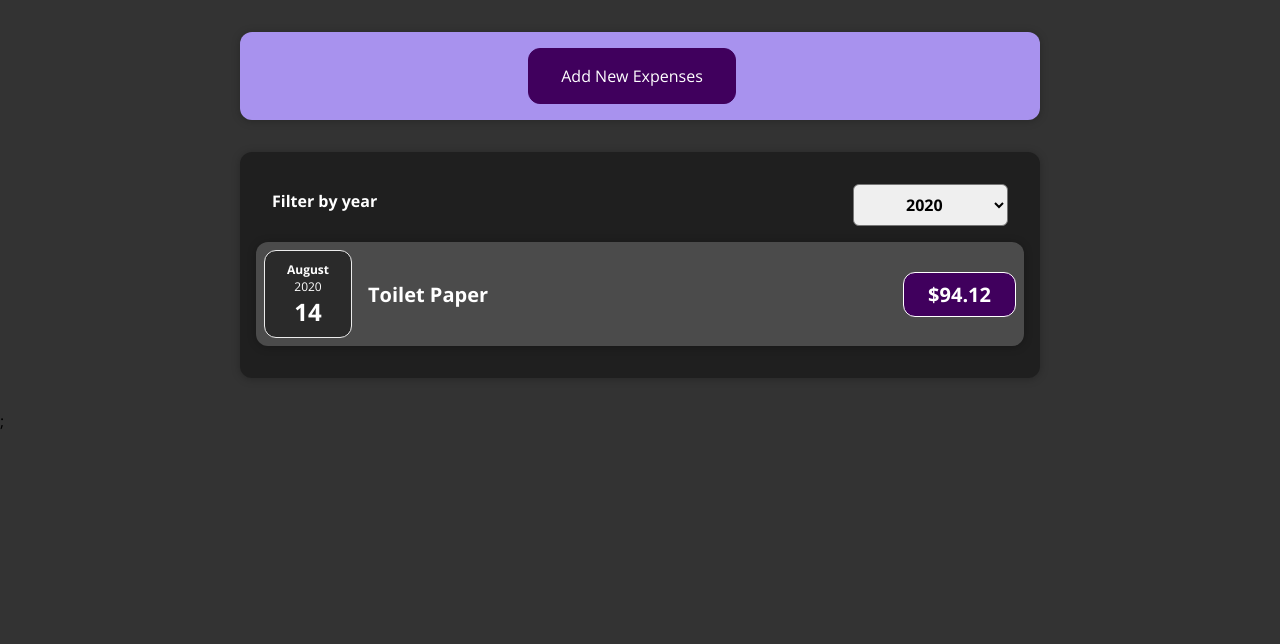
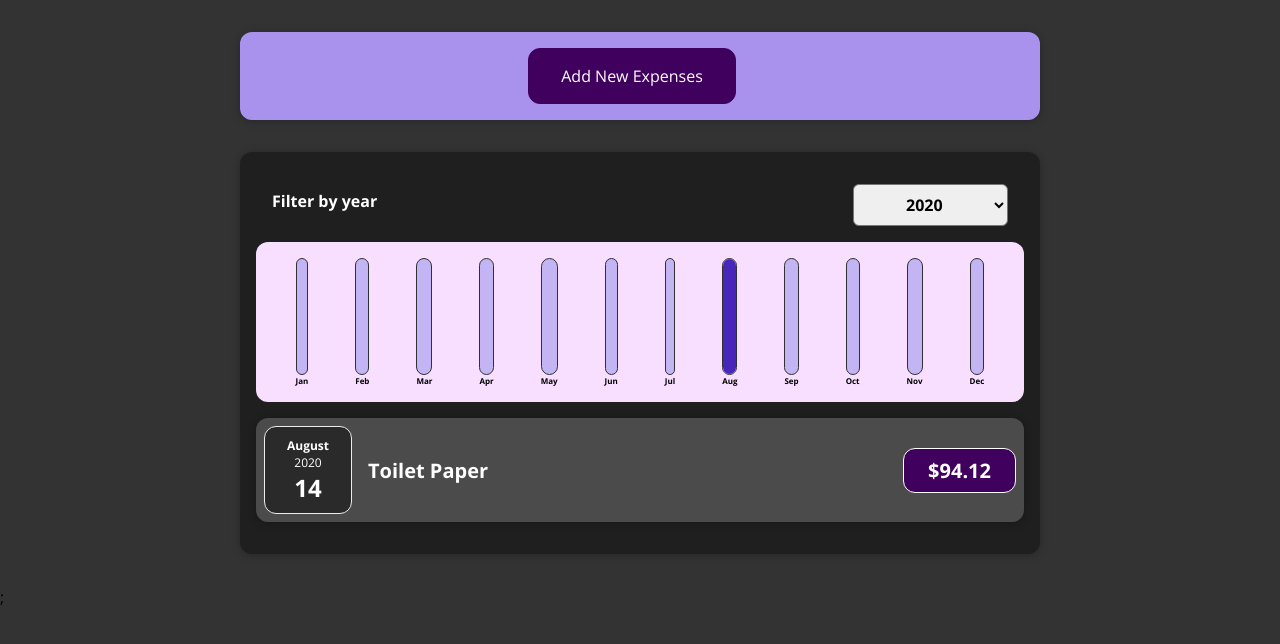
Before and after one commit to devnomi1/expense-tracker, a React (Create React App) app: page / in a window 1280 px wide. Shown: the top 644 px of the page. Built offline with nearby package versions, Linux system fonts and the light colour scheme.

Commit message:
Finished

```diff
--- a/src/components/Chart/Chart.jsx
+++ b/src/components/Chart/Chart.jsx
@@ -3,14 +3,17 @@
 import ChartBar from "./ChartBar";
 
 function Chart(props) {
+	const dataPointValues = props.dataPoints.map((dataPoint) => dataPoint.value);
+	const totalMaximum = Math.max(...dataPointValues);
+
 	return (
 		<div className="chart">
 			{props.dataPoints.map((dataPoint) => (
-                <ChartBar
-                    key={dataPoint.label}
+				<ChartBar
+					key={dataPoint.label}
 					value={dataPoint.value}
-					maxValue={null}
-					lebel={dataPoint.label}
+					maxValue={totalMaximum}
+					label={dataPoint.label}
 				/>
 			))}
 		</div>
--- a/src/components/Chart/ChartBar.jsx
+++ b/src/components/Chart/ChartBar.jsx
@@ -1,10 +1,12 @@
 import React from "react";
+import "./ChartBar.css"
 
 function ChartBar(props) {
 	let barFillHeight = "0%";
-	if (props.max > 0) {
+	if (props.maxValue > 0) {
 		barFillHeight = Math.round((props.value / props.maxValue) * 100) + "%";
-	}
+    }
+
 	return (
 		<div className="chart-bar">
 			<div className="chart-bar__inner">
--- a/src/components/Expenses/Expenses.jsx
+++ b/src/components/Expenses/Expenses.jsx
@@ -4,6 +4,7 @@
 import Card from "../UI/Card";
 import ExpensesFilter from "./ExpensesFilter";
 import ExpensesList from "./ExpensesList";
+import ExpensesChart from "./ExpensesChart";
 
 // Controll or statefull Component
 function Expenses({ items }) {
@@ -23,6 +24,7 @@
 				selected={filteredYear}
 				onChangeFilter={filterChangeHandler}
 			/>
+			<ExpensesChart expenses={filteredExpense}/>
 			<ExpensesList items={filteredExpense} />
 		</Card>
 	);
--- a/src/components/Expenses/ExpensesChart.jsx
+++ b/src/components/Expenses/ExpensesChart.jsx
@@ -1,7 +1,28 @@
-import React from 'react';
+import React from "react";
+import Chart from "../Chart/Chart";
 
-function ExpensesChart() {
-  return <div></div>;
+function ExpensesChart(props) {
+	const chartDataPoints = [
+		{ label: "Jan", value: 0 },
+		{ label: "Feb", value: 0 },
+		{ label: "Mar", value: 0 },
+		{ label: "Apr", value: 0 },
+		{ label: "May", value: 0 },
+		{ label: "Jun", value: 0 },
+		{ label: "Jul", value: 0 },
+		{ label: "Aug", value: 0 },
+		{ label: "Sep", value: 0 },
+		{ label: "Oct", value: 0 },
+		{ label: "Nov", value: 0 },
+		{ label: "Dec", value: 0 },
+    ];
+
+    for (const expense of props.expenses) {
+			const expenseMonth = expense.date.getMonth();
+			chartDataPoints[expenseMonth].value += expense.amount;
+		}
+
+	return <Chart dataPoints={chartDataPoints} />;
 }
 
 export default ExpensesChart;
--- a/src/components/NewExpense/ExpenseForm.jsx
+++ b/src/components/NewExpense/ExpenseForm.jsx
@@ -36,7 +36,7 @@
 		event.preventDefault();
 		const expenseData = {
 			title: enteredTitle,
-			amount: enteredAmount,
+			amount: +enteredAmount,
 			date: new Date(enteredDate),
 		};
 
```
